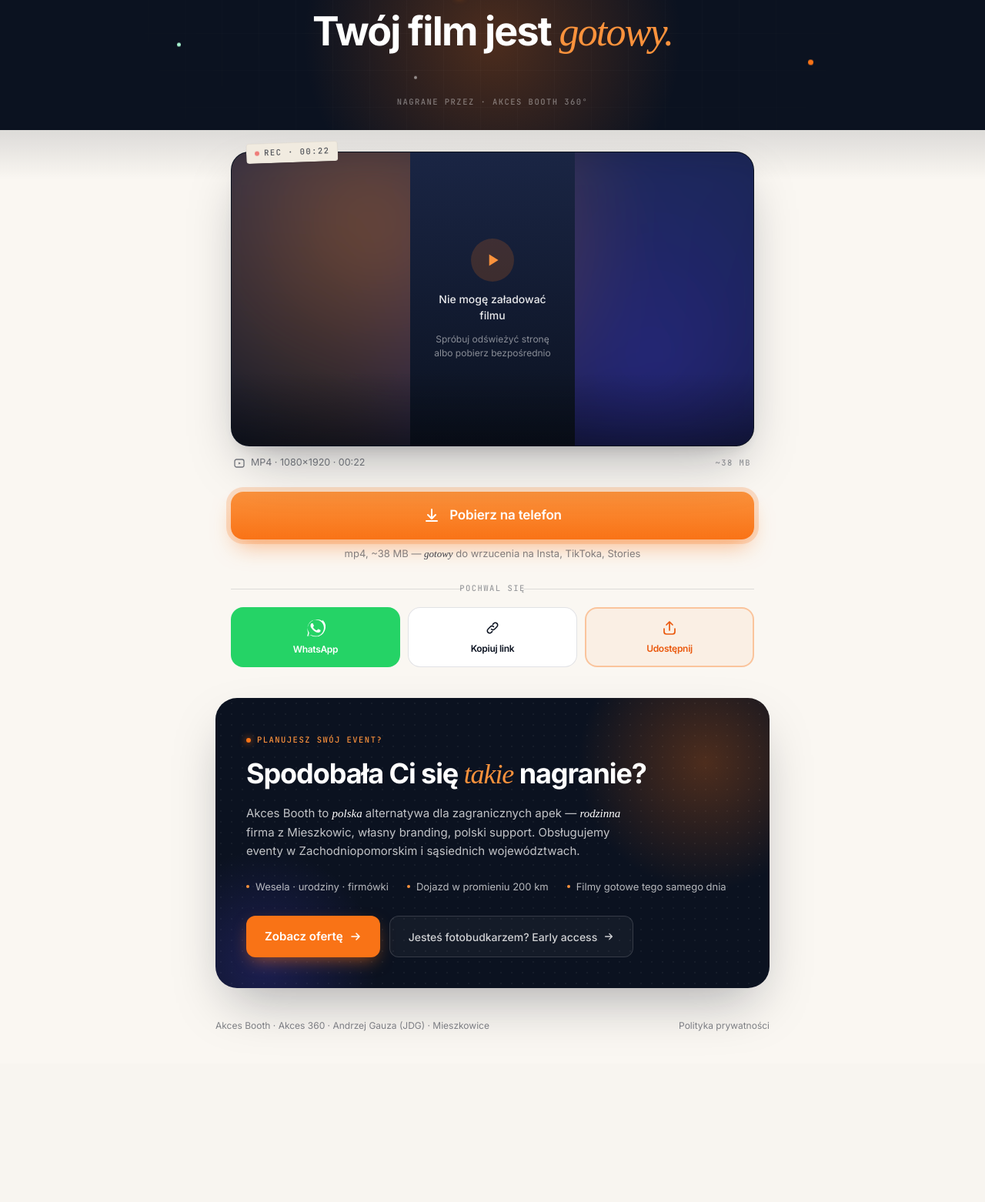
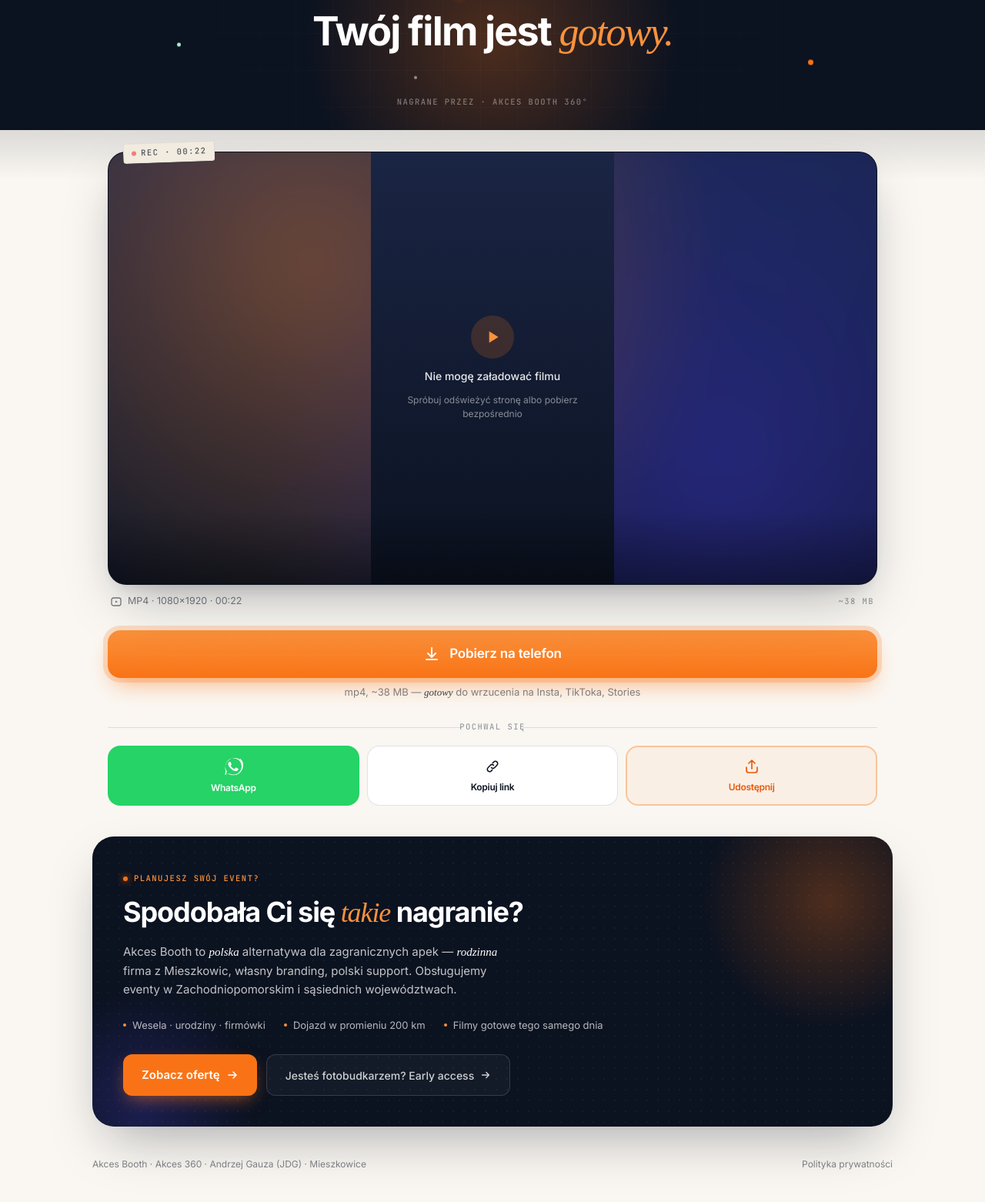
Before and after one commit to Trupson2/akces-booth, a Flask app: template backend/templates/public/watch.html in a window 1280 px wide. Shown: the part 101-1663 px from the top of the page at 77% size. Before the commit the page ends 1441 px from the top, so only its background shows below. Run offline with Flask 3, Linux system fonts and the light colour scheme; the template is opened without the code that fills it, so the values that code supplies are empty; some libraries are stand-ins or nearby versions; some web fonts are replaced.

Commit message:
style(watch): max-width 720 -> 1040 (user: szersze bym to zrobil)

```diff
--- a/backend/templates/public/watch.html
+++ b/backend/templates/public/watch.html
@@ -181,7 +181,7 @@
   <div class="absolute top-0 inset-x-0 h-16 pointer-events-none"
        style="background: linear-gradient(180deg, rgba(11,18,32,0.12) 0%, transparent 100%);"></div>
 
-  <section class="relative max-w-[720px] mx-auto px-5 pt-7 pb-10">
+  <section class="relative max-w-[1040px] mx-auto px-5 pt-7 pb-10">
 
     <!-- VIDEO PLAYER WRAP — 9:16 vertical with blurred bg, Stories-style -->
     <div class="relative">
@@ -319,7 +319,7 @@
 
   <!-- ──────────────────── BRAND CARD (DARK) ──────────────────── -->
   <section class="px-5 pb-10">
-    <div class="relative max-w-[720px] mx-auto overflow-hidden rounded-[28px] bg-ink text-white p-7 sm:p-10"
+    <div class="relative max-w-[1040px] mx-auto overflow-hidden rounded-[28px] bg-ink text-white p-7 sm:p-10"
          style="box-shadow: 0 30px 70px -20px rgba(11,18,32,0.35);">
 
       <!-- decorative dotgrid + glow -->
@@ -384,7 +384,7 @@
 
   <!-- ──────────────────── FOOTER ──────────────────── -->
   <footer class="px-5 pb-10 safe-bot">
-    <div class="max-w-[720px] mx-auto flex flex-col sm:flex-row items-center justify-between gap-2 text-[12px] text-ink/50">
+    <div class="max-w-[1040px] mx-auto flex flex-col sm:flex-row items-center justify-between gap-2 text-[12px] text-ink/50">
       <div class="text-center sm:text-left">
         Akces Booth · Akces 360 · Andrzej Gauza (JDG) · Mieszkowice
       </div>
```
